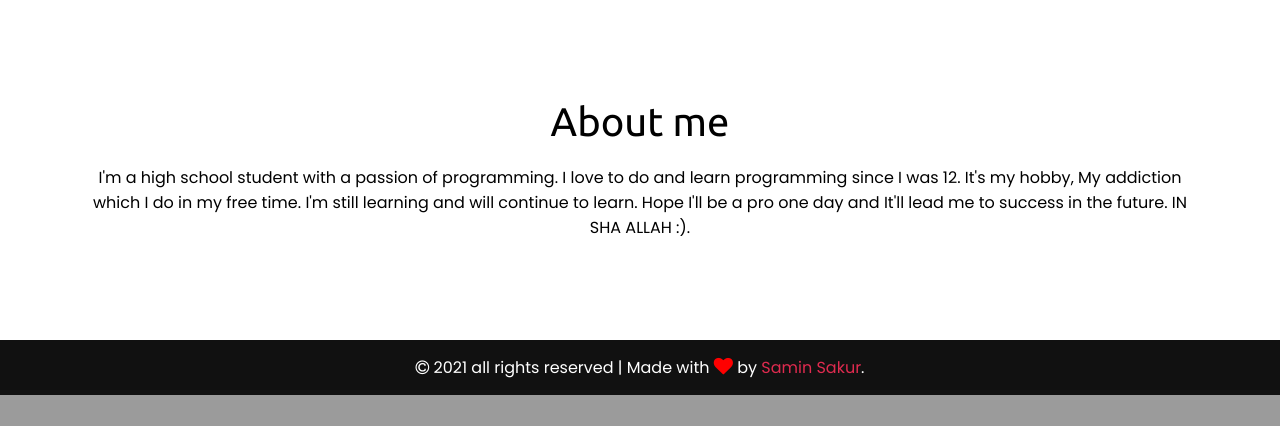
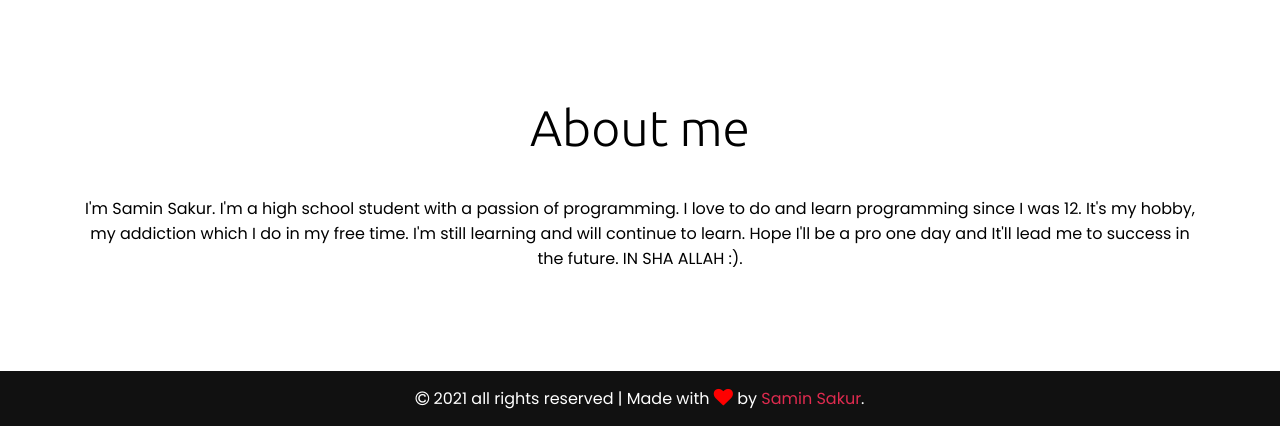
Before and after one commit to saminsakur/saminsakur.github.io, a PHP site: page / in a window 1280 px wide. Shown: the part 801-1227 px from the top of the page. Before the commit the page ends 1196 px from the top, so only its background shows below. Run offline with PHP 8.4, Linux system fonts and the light colour scheme.

Commit message:
Initial commit

```diff
--- a/index.html
+++ b/index.html
@@ -16,7 +16,7 @@
     <script src="https://cdn.jsdelivr.net/npm/typed.js@2.0.12"></script>
     <link rel="stylesheet"
         href="https://cdnjs.cloudflare.com/ajax/libs/OwlCarousel2/2.3.4/assets/owl.carousel.min.css" />
-    <title>Portfolio - Samin Sakur</title>
+    <title>Samin Sakur</title>
 </head>
 
 <body>
@@ -75,9 +75,10 @@
             <h2 class="title">About me</h2>
             <div class="about-content">
                 <p>
-                    I'm a high school student with a passion of programming. I love to do and learn programming since I
-                    was 12. It's my hobby, My addiction which I do in my free time. I'm still learning and will continue
-                    to learn. Hope I'll be a pro one day and It'll lead me to success in the future. IN SHA ALLAH :).
+                    I'm Samin Sakur. I'm a high school student with a passion of programming. I love to do and learn
+                    programming since I was 12. It's my hobby, my addiction which I do in my free time. I'm still
+                    learning and will continue to learn. Hope I'll be a pro one day and It'll lead me to success in the
+                    future. IN SHA ALLAH :).
                 </p>
             </div>
         </div>
--- a/style.css
+++ b/style.css
@@ -315,18 +315,14 @@ section {
 
 .about .title {
   font-family: "Ubuntu", sans-serif;
-  font-size: 40px;
-  font-weight: 500;
-  padding-bottom: 20px;
+  font-size: 50px;
+  font-weight: 100;
+  padding-bottom: 40px;
   text-align: center;
 }
 
-.about {
+.about p {
   font-family: "Poppins", sans-serif;
-  text-align: center;
-}
-
-.about .about-content p {
   text-align: center;
 }
 
```
